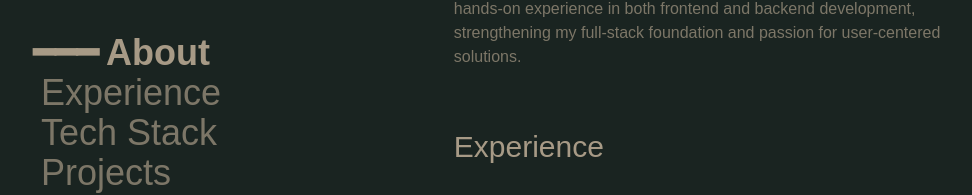
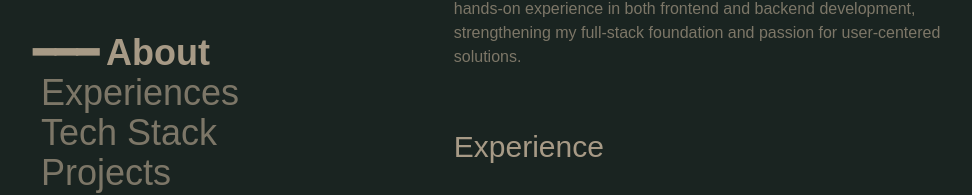
Before and after one commit to kharlitoTheProgrammer/react-portfolio-v2, a React (Vite) app: page / in a window 1280 px wide. Shown: the part 387-582 px from the top of the page, without its empty margins (167-1139 px from the left). Built offline with nearby package versions, Linux system fonts and the light colour scheme; a web font is replaced by a local one.

Commit message:
Update header

```diff
--- a/src/components/Header.jsx
+++ b/src/components/Header.jsx
@@ -4,7 +4,7 @@ import "../App.css";
 
 const navItems = [
   { label: "About", id: "about" },
-  { label: "Experience", id: "experience" },
+  { label: "Experiences", id: "experience" },
   { label: "Tech Stack", id: "techStack" },
   { label: "Projects", id: "projects" },
   { label: "Certifications", id: "certifications" },
```
